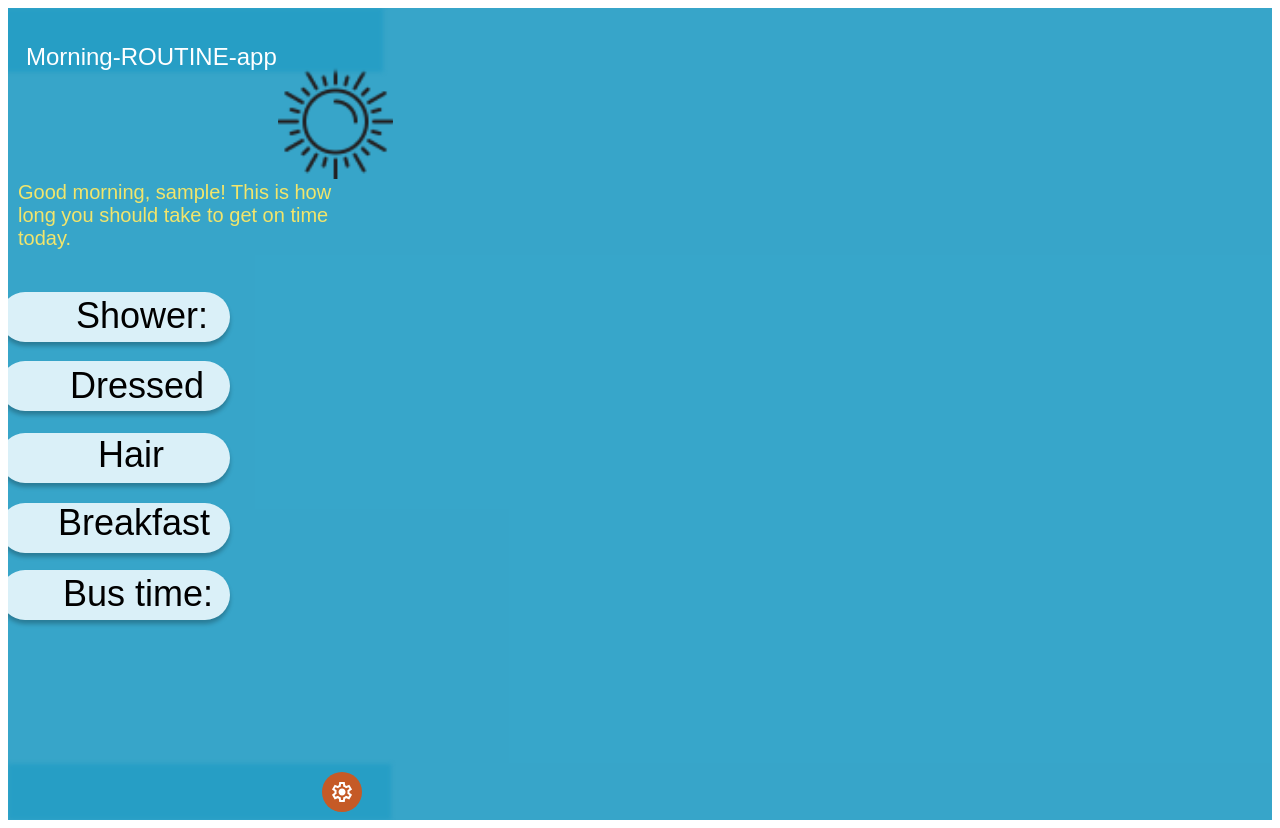
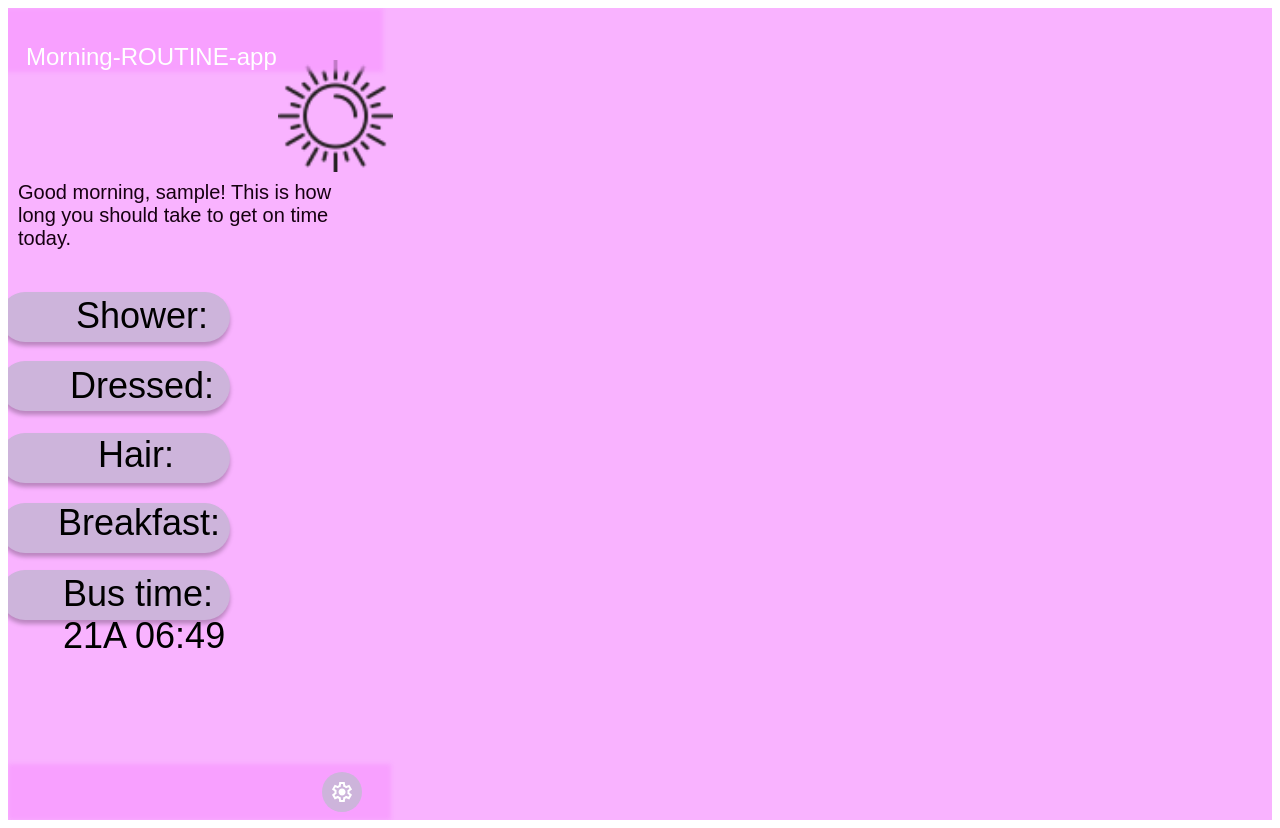
Before and after one commit to Impuritex/morning-routine-app, a plain HTML site: page MainView.html in a window 1280 px wide. Drawn offline with Linux system fonts and the light colour scheme; sample sign-in values are in the browser's storage.

Commit message:
Theme change, bus arrival times and ideal task times fixed soon

```diff
--- a/MainView.html
+++ b/MainView.html
@@ -26,11 +26,12 @@
   <div class="good-morning-name-this-is-how-long-you-should-take-to-get-on-time-today">
     Good morning, <span id="nameDisplay">&lcub;name&rcub;</span>! This is how long you should take to get on time today.
   </div>
-  <div class="shower">Shower:</div>
-  <div class="dressed">Dressed</div>
-  <div class="hair">Hair</div>
-  <div class="breakfast">Breakfast</div>
-  <div class="bus-time">Bus time:</div>
+<!-- Adjusted Task Times Display -->
+<div class="shower">Shower: <span id="showerTime"></span></div>
+<div class="dressed">Dressed: <span id="dressedTime"></span></div>
+<div class="hair">Hair: <span id="hairTime"></span></div>
+<div class="breakfast">Breakfast: <span id="breakfastTime"></span></div>
+<div class="bus-time">Bus time: <span id="busTime"></span></div>
   <div class="rectangle-3"></div>
   <div class="icon-button">
     <div class="container">
@@ -44,6 +45,8 @@
 
 
 <script>
+
+
   const name = localStorage.getItem('userName');
   if (name){
     document.getElementById('nameDisplay').textContent = name;
@@ -51,6 +54,83 @@
   }else {
     window.location.href = "index.html";
   }
+
+
+
+
+
+
+</script>
+
+
+<script>
+// Define the bus timetable (24-hour format)
+const busTimetable = [
+  { time: '06:00', code: '21A' },
+  { time: '06:49', code: '21A' },
+  { time: '07:27', code: '21' },
+  { time: '07:29', code: '21' },
+  { time: '07:30', code: '21' },
+  { time: '07:57', code: '21A' },
+  { time: '08:42', code: '21' },
+  { time: '08:45', code: '21' },
+  { time: '09:16', code: '21A' },
+  { time: '09:44', code: '21' }
+];
+
+// Mock time for testing (use "07:20" format, or set to null to use current time)
+const mockTime = "06:40";  // Set this to test a specific time (e.g., "07:20"). Set to null to use the current time.
+
+// Convert time string (e.g., "07:20") to minutes since midnight
+function timeToMinutes(timeStr) {
+  const [hours, minutes] = timeStr.split(':').map(Number);
+  return hours * 60 + minutes;
+}
+
+// Convert minutes since midnight back to time string (e.g., "07:20")
+function minutesToTime(minutes) {
+  const hours = Math.floor(minutes / 60);
+  const mins = minutes % 60;
+  return `${String(hours).padStart(2, '0')}:${String(mins).padStart(2, '0')}`;
+}
+
+// Function to get current time in minutes since midnight
+function getCurrentTimeInMinutes() {
+  if (mockTime) {
+    return timeToMinutes(mockTime); // Use mock time for testing
+  }
+  const currentTime = new Date();
+  return currentTime.getHours() * 60 + currentTime.getMinutes();
+}
+
+// Function to get the next bus based on the current time
+function getNextBusTime() {
+  const currentMinutes = getCurrentTimeInMinutes();
+
+  for (let bus of busTimetable) {
+    const busTimeInMinutes = timeToMinutes(bus.time);
+    if (busTimeInMinutes > currentMinutes) {
+      return bus; // Return the next available bus
+    }
+  }
+
+  return null; // No more buses today
+}
+
+// Get the next bus time and display it
+function displayNextBusTime() {
+  const nextBus = getNextBusTime();
+  if (nextBus) {
+    console.log(`Next Bus: ${nextBus.code} at ${nextBus.time}`);
+    document.getElementById('busTime').textContent = ` ${nextBus.code}  ${nextBus.time}`;
+  } else {
+    console.log('No upcoming buses today.');
+    document.getElementById('busTime').textContent = 'No upcoming buses today.';
+  }
+}
+
+// Run the function to display the next bus time
+displayNextBusTime();
 </script>
 
 <html>
--- a/style.css
+++ b/style.css
@@ -3,13 +3,13 @@
   box-sizing: border-box;
 }
 .starter-screen {
-  background: rgba(38, 158, 197, 0.92);
+  background: #f799ffbe;
   height: 812px;
   position: relative;
   overflow: hidden;
 }
 .rectangle-1 {
-  background: #269ec5;
+  background: #f799ffbe;
   width: 383px;
   height: 65px;
   position: absolute;
@@ -18,7 +18,7 @@
   filter: blur(2px);
 }
 .rectangle-2 {
-  background: #269ec5;
+  background: #f799ffbe;
   width: 383px;
   height: 56px;
   position: absolute;
@@ -235,7 +235,7 @@
   flex: 1;
 }
 .button {
-  background: #c55a26;
+  background: #da83e2be;
   border-radius: 100px;
   display: flex;
   flex-direction: column;
--- a/style2.css
+++ b/style2.css
@@ -3,13 +3,13 @@
   box-sizing: border-box;
 }
 .main-view {
-  background: rgba(38, 158, 197, 0.92);
+  background: #f799ffbe;
   height: 812px;
   position: relative;
   overflow: hidden;
 }
 .rectangle-4 {
-  background: #daf0f8;
+  background: #cdb4db;
   border-radius: 50px;
   width: 230px;
   height: 50px;
@@ -19,7 +19,7 @@
   box-shadow: 0px 4px 4px 0px rgba(0, 0, 0, 0.25);
 }
 .rectangle-5 {
-  background: #daf0f8;
+  background: #cdb4db;
   border-radius: 50px;
   width: 230px;
   height: 50px;
@@ -29,7 +29,7 @@
   box-shadow: 0px 4px 4px 0px rgba(0, 0, 0, 0.25);
 }
 .rectangle-6 {
-  background: #daf0f8;
+  background: #cdb4db;
   border-radius: 50px;
   width: 230px;
   height: 50px;
@@ -39,7 +39,7 @@
   box-shadow: 0px 4px 4px 0px rgba(0, 0, 0, 0.25);
 }
 .rectangle-7 {
-  background: #daf0f8;
+  background: #cdb4db;
   border-radius: 50px;
   width: 230px;
   height: 50px;
@@ -49,7 +49,7 @@
   box-shadow: 0px 4px 4px 0px rgba(0, 0, 0, 0.25);
 }
 .rectangle-8 {
-  background: #daf0f8;
+  background: #cdb4db;
   border-radius: 50px;
   width: 230px;
   height: 50px;
@@ -60,14 +60,14 @@
 }
 .image-3 {
   width: 115px;
-  height: 115px;
+  height: 112px;
   position: absolute;
   left: 270px;
-  top: 56px;
+  top: 52px;
   object-fit: cover;
 }
 .rectangle-1 {
-  background: #269ec5;
+  background: #f799ffbe;
   width: 383px;
   height: 64px;
   position: absolute;
@@ -88,7 +88,7 @@
   height: 29px;
 }
 .good-morning-name-this-is-how-long-you-should-take-to-get-on-time-today {
-  color: #f2e56b;
+  color: #160011;
   text-align: left;
   font-family: "FredokaOne-Regular", sans-serif;
   font-size: 20px;
@@ -160,7 +160,7 @@
   height: 43px;
 }
 .rectangle-3 {
-  background: #269ec5;
+  background: #f799ffbe;
   width: 383px;
   height: 56px;
   position: absolute;
@@ -182,7 +182,7 @@
   top: 760px;
 }
 .container {
-  background: #c55a26;
+  background: #cdb4db;
   border-radius: 100px;
   display: flex;
   flex-direction: row;
```
